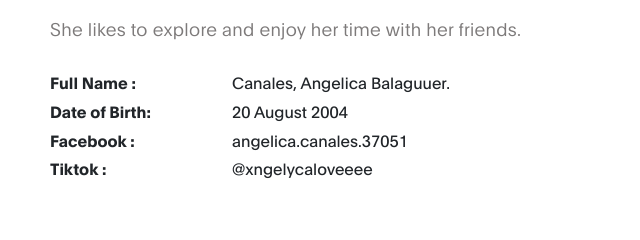
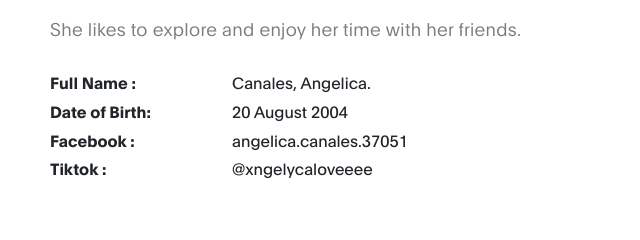
Before and after one commit to xngelycaloveee/Canales_FinalsPersonalWeb, a plain HTML site: page index.html in a window 1280 px wide. Shown: the part 837-1077 px from the top of the page, 35-675 px from the left. Drawn offline with Linux system fonts and the light colour scheme.

Commit message:
Update index.html

```diff
--- a/index.html
+++ b/index.html
@@ -96,7 +96,7 @@
                     <p> She likes to explore and enjoy her time with her friends.</p>
 
                     <ul class="mt-4 mb-5 mb-lg-0 profile-list list-unstyled">
-                        <li><strong>Full Name :</strong> Canales, Angelica Balaguuer. </li>
+                        <li><strong>Full Name :</strong> Canales, Angelica. </li>
                         <li><strong>Date of Birth:</strong> 20 August 2004</li>
 
                         <li><strong>Facebook :</strong> angelica.canales.37051</li>
```
